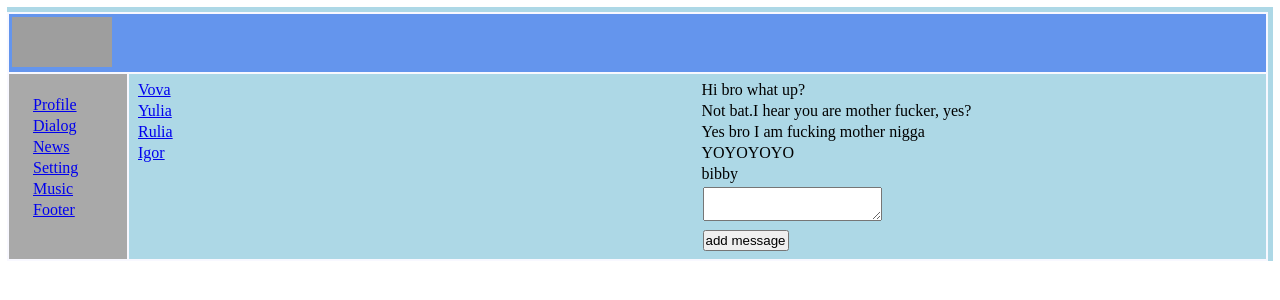
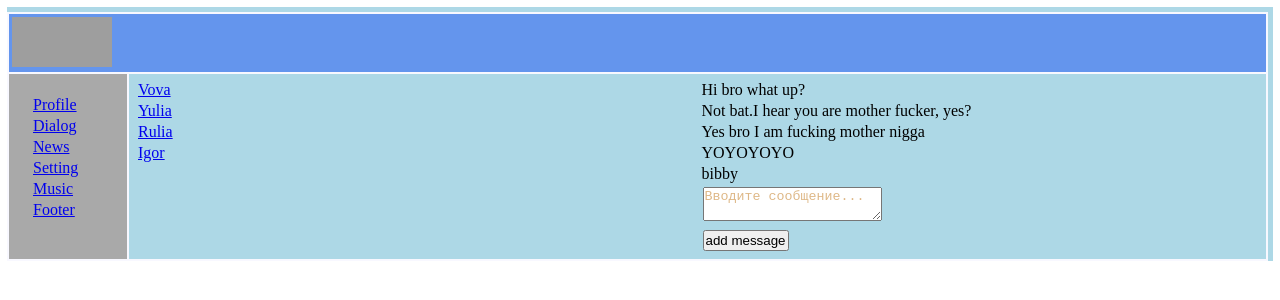
Before and after one commit to Gra4illaValodya/detailing-Look-car, a React (Create React App) app: page /dialog in a window 1280 px wide. Shown: the top 300 px of the page. Built offline with nearby package versions, Linux system fonts and the light colour scheme; grey boxes are pictures that could not be loaded.

Commit message:
Flux messages

```diff
--- a/src/App.js
+++ b/src/App.js
@@ -7,6 +7,7 @@ import Dialogs from "./components/Dialogs/Dialogs";
 import {Route} from "react-router-dom";
 import {BrowserRouter} from "react-router-dom";
 import {Routes} from "react-router";
+
 
 
 const App = (props) => {
@@ -25,12 +26,16 @@ const App = (props) => {
 
                         <Route path="/profile"
                                element={<Profile postElementData={props.state.profilePage.postElementData}
-                                                 addNewPost={props.addNewPost}/>}/>
+                                                 addNewPost={props.addNewPost}
+                                                 textareaText={props.state.profilePage.textareaText}
+                                                 updatePostText={props.updatePostText}    />}/>
 
                         <Route path="/dialog/*"
                                element={<Dialogs dialogElementData={props.state.dialogPage.dialogElementData}
                                                  messageElementData={props.state.dialogPage.messageElementData}
-                                                 addMessage={props.addMessage}/>}/>
+                                                 addMessage={props.addMessage}
+                                                 textareaText={props.state.dialogPage.textareaText}
+                                                 updateMessageText={props.updateMessageText}/>}/>
                     </Routes>
 
                 </div>
--- a/src/components/Dialogs/Dialogs.jsx
+++ b/src/components/Dialogs/Dialogs.jsx
@@ -2,36 +2,51 @@ import React from "react";
 import style from './Dialogs.module.css'
 import {NavLink} from "react-router-dom";
 import DialogItem from "./DialogItem/DialogsItem";
+import MessageItem from "./MessageItem/MessageItem";
 
 
+const Dialogs = (props) => {
 
-const MessageItem = (props) => {
-    return <div className={style.messageItem}>{props.messageItem}</div>
-}
-const Dialogs = (props) => {
-const newMessageElement = React.createRef()
-
-const addMessage = () => {
+    const addMessage = () => {
         let newMessageText = newMessageElement.current.value
-    props.addMessage(newMessageText)
+        props.addMessage(newMessageText)
     }
 
+    const freshText  = () => {
+        let text = newMessageElement.current.value;
+        props.updateMessageText(text)
+
+    }
     let dialogElement = props.dialogElementData
-        .map(dialogElement => <DialogItem nameUserItem={dialogElement.nameUserItem} id={dialogElement.id}/>)
+        .map(dialogElementMap => <DialogItem nameUserItem={dialogElementMap.nameUserItem}
+                                          id={dialogElementMap.id}/>)
 
     let messageElement = props.messageElementData
-        .map(messageElementMap => <MessageItem messageItem={messageElementMap.messageItem} id={messageElementMap.id}/>)
-
+        .map(messageElementMap => <MessageItem messageItem={messageElementMap.messageItem}
+                                               id={messageElementMap.id}/>)
+    const newMessageElement = React.createRef()
     return <div className={style.dialogs}>
 
-        <div className={style.dialogElement}>{dialogElement}</div>
+        <div className={style.dialogElement}>
+            {dialogElement}
+        </div>
+
         <div className={style.messageElement}>
-
             {messageElement}
 
-        <div> <textarea ref={newMessageElement}></textarea> </div>
+            <div>
 
-        <div> <button onClick={addMessage}>add message</button> </div>
+                <textarea   onChange={freshText}
+                            className={style.inputTextMessage}
+                            ref={newMessageElement}
+                          value={props.textareaText}/>
+            </div>
+
+            <div>
+                <button onClick={addMessage}>
+                    add message
+                </button>
+            </div>
         </div>
 
     </div>
--- a/src/components/Dialogs/Dialogs.module.css
+++ b/src/components/Dialogs/Dialogs.module.css
@@ -22,3 +22,6 @@
 .messageItem {
 
 }
+.inputTextMessage {
+    color: burlywood;
+}
--- a/src/components/Dialogs/MessageItem/MessageItem.jsx
+++ b/src/components/Dialogs/MessageItem/MessageItem.jsx
@@ -6,7 +6,11 @@ import {NavLink} from "react-router-dom";
 
 
 const MessageItem = (props) => {
-    return <div className={style.messageItem}>{props.message}</div>
+
+
+    return <div className={style.messageItem}>{props.messageItem}
+
+    </div>
 }
 
 export default MessageItem
--- a/src/components/Profile/MyPosts/MyPosts.jsx
+++ b/src/components/Profile/MyPosts/MyPosts.jsx
@@ -3,17 +3,27 @@ import style from './MyPosts.module.css'
 import PostElement from "./PostElement/PostElement";
 
 
+
 const MyPosts = (props) => {
 
     const addNewPost = () => {
-        debugger
         let newPostText = newPostElement.current.value;
         props.addNewPost(newPostText)
         newPostElement.current.value = ''
     };
 
+
+    const  freshText = () => {
+        let text = newPostElement.current.value;
+        props.updatePostText(text)
+
+
+    }
+
     let  postElement = props.postElementData
-        .map(postElementMap => <PostElement  postMessageItem={postElementMap.postMessageItem} postLikeItem={postElementMap.postLikeItem} id={postElementMap.id} />)
+        .map(postElementMap => <PostElement  postMessageItem={postElementMap.postMessageItem}
+                                             postLikeItem={postElementMap.postLikeItem}
+                                             id={postElementMap.id} />)
 
 
 
@@ -26,11 +36,17 @@ const MyPosts = (props) => {
         my posts
 
         <div className={style.addTextPost} >
-            <textarea className={style.inputTextPost} ref={newPostElement}></textarea>
+            <textarea  onChange={freshText}
+                       className={style.inputTextPost}
+                      ref={newPostElement}
+                      value={props.textareaText}/>
         </div>
         <div>
-            <button className={style.inputTextPostButton} onClick={addNewPost} >Add Post
-            </button></div>
+            <button className={style.inputTextPostButton}
+                    onClick={addNewPost}>
+                Add Post
+            </button>
+        </div>
 
 
         <div> {postElement} </div>
--- a/src/components/Profile/Profile.jsx
+++ b/src/components/Profile/Profile.jsx
@@ -2,6 +2,7 @@ import React from "react";
 import style from './Profile.module.css'
 import MyPosts from "./MyPosts/MyPosts";
 import AvaDescription from "./AvaDescription/AvaDescription";
+
 
 
 const Profile = (props) => {
@@ -10,7 +11,10 @@ const Profile = (props) => {
 
       <AvaDescription />
 
-        <MyPosts postElementData={props.postElementData} addNewPost={props.addNewPost} />
+        <MyPosts postElementData={props.postElementData}
+                 addNewPost={props.addNewPost}
+                 textareaText={props.textareaText}
+                 updatePostText={props.updatePostText}/>
     </div>
 
 
--- a/src/redux/state.js
+++ b/src/redux/state.js
@@ -8,6 +8,7 @@ const state = {
             {id: 3, postMessageItem: "YOYOYOYo ", postLikeItem: 65},
             {id: 4, postMessageItem: "llllll ", postLikeItem: 3},
         ],
+        textareaText: "Valodia Zalypka"
     },
     dialogPage: {
         dialogElementData: [
@@ -16,6 +17,7 @@ const state = {
             {id: 3, nameUserItem: "Rulia"},
             {id: 4, nameUserItem: "Igor"},
         ],
+
         messageElementData: [
             {id: 1, messageItem: "Hi bro what up?"},
             {id: 2, messageItem: "Not bat.I hear you are mother fucker, yes?"},
@@ -23,7 +25,16 @@ const state = {
             {id: 4, messageItem: "YOYOYOYO"},
             {id: 5, messageItem: "bibby"}
         ],
+        textareaText: "Вводите сообщение..."
     }
+}
+export let updatePostText = (postText) => {
+    state.profilePage.textareaText = postText
+    rerenderEntireTree(state)
+}
+export let updateMessageText = (messageText) => {
+    state.dialogPage.textareaText = messageText
+    rerenderEntireTree(state)
 }
 
 export let addMessage = (messageText) => {
@@ -36,7 +47,6 @@ export let addMessage = (messageText) => {
 }
 
 export let addNewPost = (postText) => {
-debugger
     const newPost = {
         id: 5,
         postMessageItem: postText,
--- a/src/render.js
+++ b/src/render.js
@@ -2,7 +2,7 @@ import React from 'react';
 import ReactDOM from 'react-dom';
 import './index.css';
 import App from './App';
-import {addNewPost} from "./redux/state"
+import {addNewPost, updateMessageText, updatePostText} from "./redux/state"
 import {addMessage} from "./redux/state";
 
 
@@ -11,7 +11,11 @@ export let rerenderEntireTree = (state) => {
     ReactDOM.render(
         <React.StrictMode>
 
-            <App state={state}  addMessage={addMessage} addNewPost={addNewPost}></App>
+            <App state={state}
+                 addMessage={addMessage}
+                 addNewPost={addNewPost}
+                 updatePostText={updatePostText}
+                 updateMessageText={updateMessageText}></App>
 
         </React.StrictMode>,
         document.getElementById('root')
```
